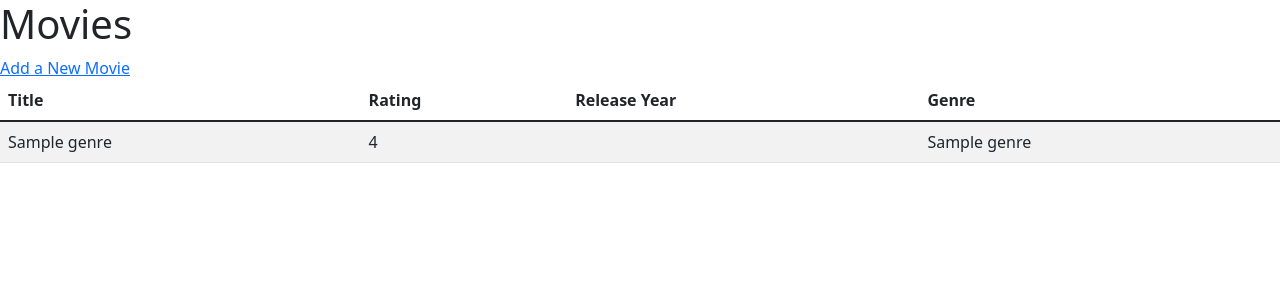
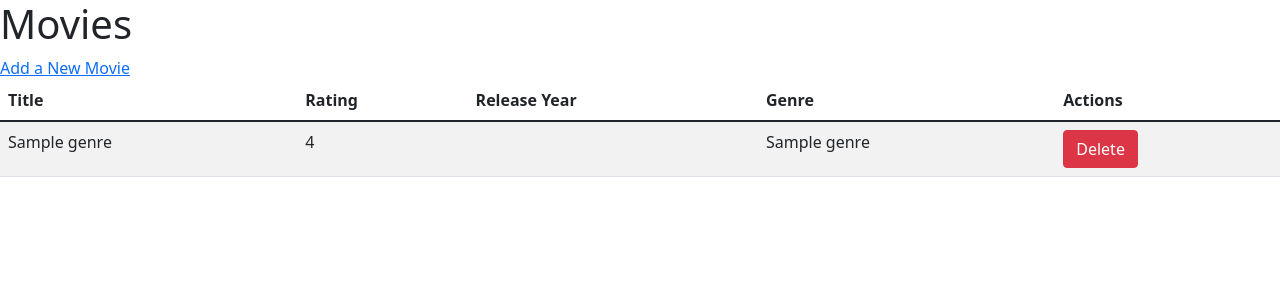
Before and after one commit to ifotn/comp1006-w22-phpflix, a PHP site: page /movies.php in a window 1280 px wide. Shown: the top 300 px of the page. Run offline with PHP 8.4, Linux system fonts and the light colour scheme; tables that the repository leaves empty or names only in its code hold one stand-in row (values such as "Sample post"); data that the repository does not hold is empty.

Commit message:
l6/1 - start delete

```diff
--- /dev/null
+++ b/js/scripts.js
@@ -0,0 +1,4 @@
+// delete confirmation
+function confirmDelete() {
+    return confirm('Are you sure you want to delete this?')
+}
--- a/movies.php
+++ b/movies.php
@@ -6,6 +6,7 @@
         <!-- Bootstrap CDN -->
         <link href="https://cdn.jsdelivr.net/npm/bootstrap@5.1.3/dist/css/bootstrap.min.css" rel="stylesheet" integrity="sha384-1BmE4kWBq78iYhFldvKuhfTAU6auU8tT94WrHftjDbrCEXSU1oBoqyl2QvZ6jIW3" crossorigin="anonymous">
         <script src="https://cdn.jsdelivr.net/npm/bootstrap@5.1.3/dist/js/bootstrap.bundle.min.js" integrity="sha384-ka7Sk0Gln4gmtz2MlQnikT1wXgYsOg+OMhuP+IlRH9sENBO0LRn5q+8nbTov4+1p" crossorigin="anonymous"></script>
+        <script src="js/scripts.js" type="text/javascript" defer></script>
     </head>
     <body>
         <h1>Movies</h1>
@@ -17,6 +18,7 @@
                     <th>Rating</th>
                     <th>Release Year</th>
                     <th>Genre</th>
+                    <th>Actions</th>
                 </tr>
            </thead>
            <tbody>
@@ -35,9 +37,15 @@
                         <td>' . $movie['rating'] . '</td>
                         <td>' . $movie['releaseYear'] . '</td>
                         <td>' . $movie['name'] . '</td>
+                        <td>
+                            <a class="btn btn-danger"
+                                onclick="return confirmDelete()"
+                                href="delete-movie.php?movieId=' . $movie['movieId'] . '">
+                                Delete
+                            </a>
+                        </td>
                         </tr>';
                 }
-
                 $db = null;
                 ?>
            </tbody>
```
